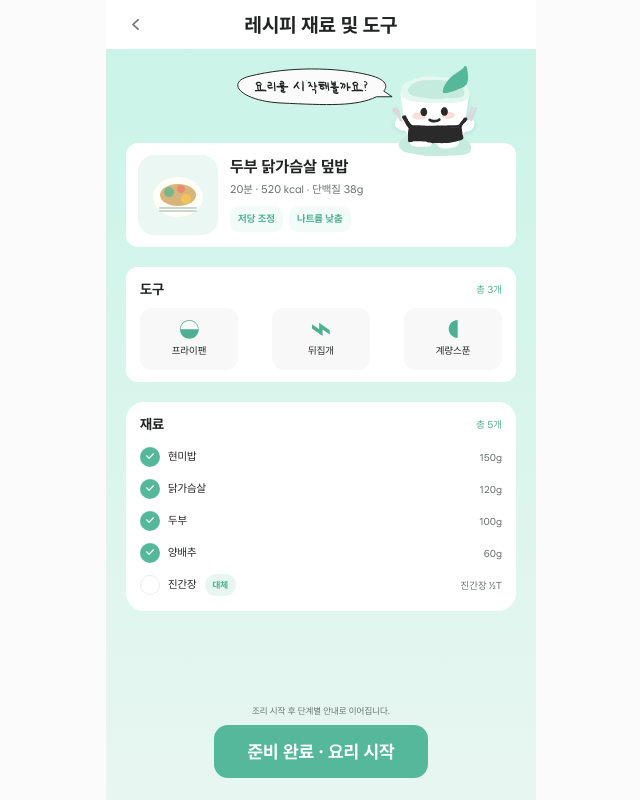
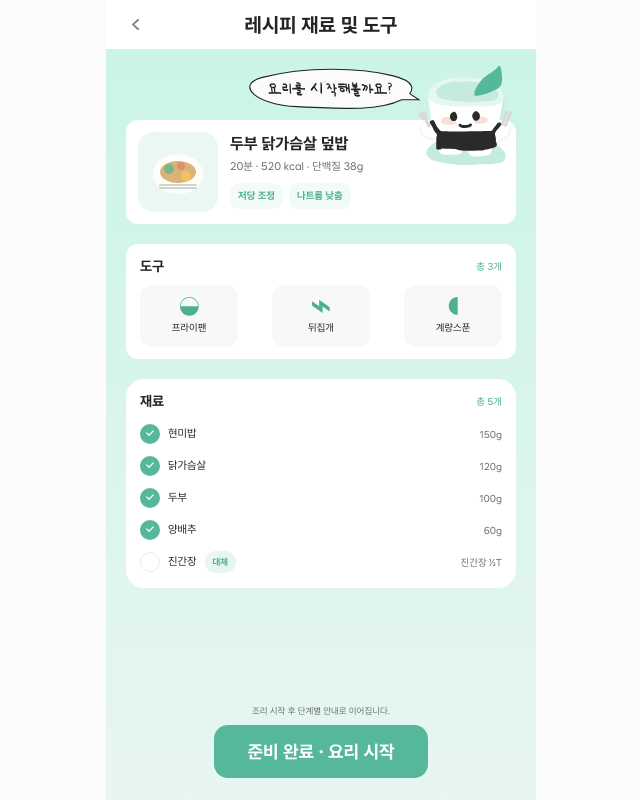
Before and after one commit to leeeeeseojin/26-1_14th-hackathon-FE, a React (Vite) app: page /recipe/tool-check in a window 1280 px wide. Shown: the whole page, without its empty margins (319-959 px from the left). Built offline with nearby package versions, Linux system fonts and the light colour scheme; no server answers.

Commit message:
design: 전체 레이아웃 및 카드 스타일 확인/조정 (#112)

```diff
--- a/src/pages/recipe-tool-check-page/entry/RecipeToolCheckPage.css
+++ b/src/pages/recipe-tool-check-page/entry/RecipeToolCheckPage.css
@@ -9,15 +9,24 @@
 .recipe-tool-check-page__hero {
   position: relative;
 
-  height: 74px;
+  height: 51px;
 }
 
 .recipe-tool-check-page__hero-illustration {
   position: absolute;
-  left: 131px;
+  left: 33.33%; /* 131/393 */
   top: 17px;
-  width: 242px;
-  height: 91.06px;
+  width: 61.58%; /* 242/393 */
+  height: auto;
+  aspect-ratio: 242 / 91.06;
+}
+
+@media (max-width: 340px) {
+  .recipe-tool-check-page__hero-illustration {
+    width: 61.58%;
+    left: 37%;
+    top: 22px;
+  }
 }
 
 .recipe-tool-check-page__content {
```
